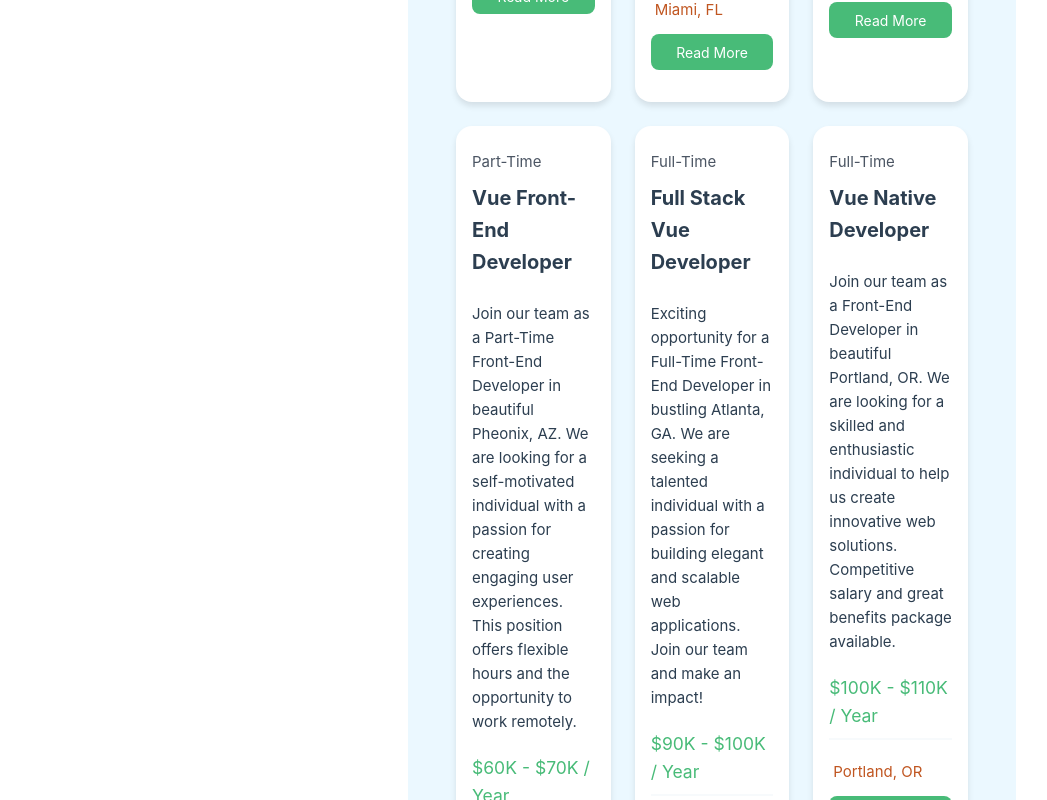
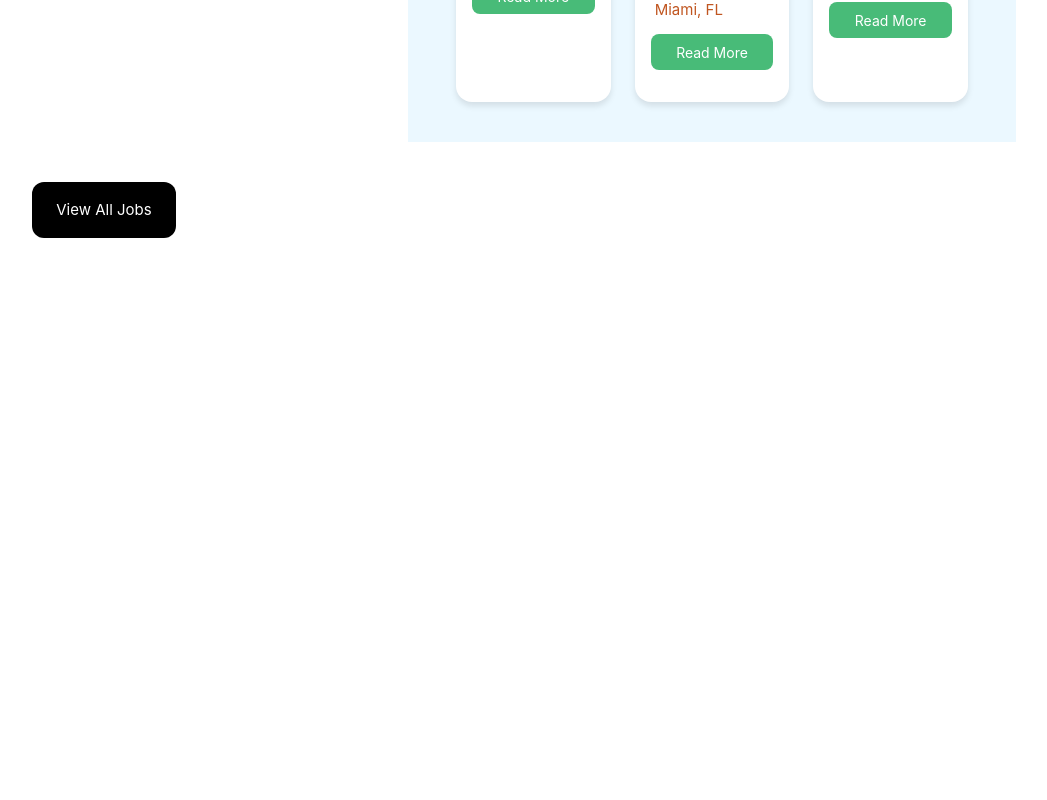
Before and after one commit to ae95caba/my-vue-app, a Vue app: page / in a window 1280 px wide. Shown: the part 1260-2060 px from the top of the page, without its empty margins (232-1279 px from the left). After the commit the page ends 1538 px from the top, so only its background shows below. Built offline with nearby package versions, Linux system fonts and the light colour scheme.

Commit message:
feat: :sparkles: limit the amount of jobs showed and create a button to show all

```diff
--- a/src/App.vue
+++ b/src/App.vue
@@ -9,5 +9,5 @@ import JobListings from "./components/JobListings.vue";
   <Navbar />
   <Hero />
   <HomeCards />
-  <JobListings />
+  <JobListings limit="3" :show-button="true" />
 </template>
--- a/src/components/JobListings.vue
+++ b/src/components/JobListings.vue
@@ -2,9 +2,18 @@
 import JobData from "@/jobs.json";
 import { ref } from "vue";
 import JobListing from "./JobListing.vue";
+
+defineProps({
+  limit: Number,
+  showButton: {
+    type: Boolean,
+    default: false,
+  },
+});
+
 const jobs = ref(JobData);
-console.log(jobs.value);
 </script>
+
 <template>
   <section class="job-list-section">
     <div class="container">
@@ -12,13 +21,44 @@ console.log(jobs.value);
 
       <!-- Show job listing when done loading -->
       <div class="job-list">
-        <JobListing v-for="job in jobs" :key="job.id" :job="job" />
+        <JobListing
+          v-for="job in jobs.slice(0, limit || jobs.length)"
+          :key="job.id"
+          :job="job"
+        />
       </div>
     </div>
+  </section>
+  <section v-if="showButton" class="section">
+    <a href="/jobs" class="button">View All Jobs</a>
   </section>
 </template>
 
 <style>
+.section {
+  margin: auto;
+  max-width: 32rem; /* Equivalent to max-w-lg */
+  margin-top: 2.5rem; /* Equivalent to my-10 (top/bottom margin) */
+  margin-bottom: 2.5rem;
+  padding-left: 1.5rem; /* Equivalent to px-6 (left/right padding) */
+  padding-right: 1.5rem;
+}
+
+.button {
+  display: block;
+  background-color: black;
+  color: white;
+  text-align: center;
+  padding: 1rem 1.5rem; /* Equivalent to py-4 and px-6 */
+  border-radius: 0.75rem; /* Equivalent to rounded-xl */
+  text-decoration: none;
+  transition: background-color 0.3s ease;
+}
+
+.button:hover {
+  background-color: #4b5563; /* Equivalent to hover:bg-gray-700 */
+}
+
 /* Translate bg-blue-50 */
 .job-list-section {
   background-color: #ebf8ff; /* light blue */
```
